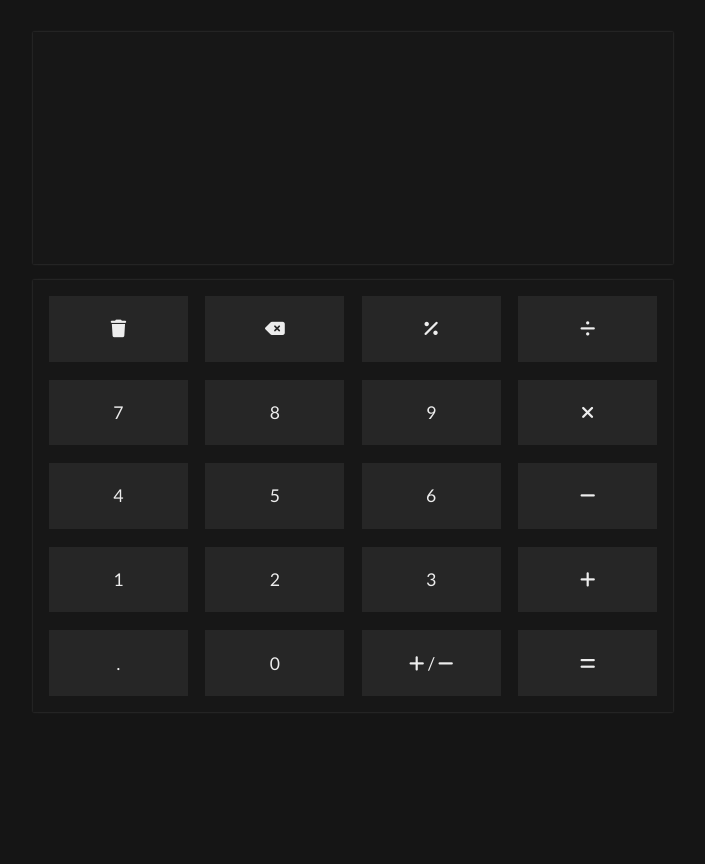
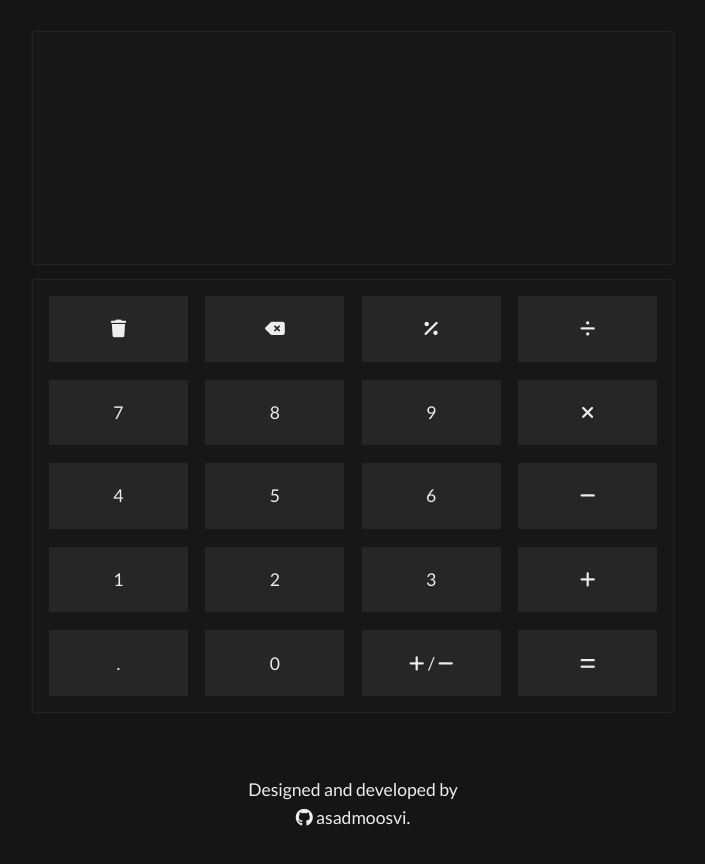
Before and after one commit to asadmoosvi/calculator, a plain HTML site: page index.html in a window 1280 px wide. Shown: the whole page, without its empty margins (287-992 px from the left). Before the commit the page ends 800 px from the top, so only its background shows below. Drawn offline with Linux system fonts and the light colour scheme.

Commit message:
Add github link

```diff
--- a/index.html
+++ b/index.html
@@ -122,5 +122,16 @@
         </div>
       </div>
     </div>
+    <div class="page__container">
+      <div class="github">
+        <div>Designed and developed by</div>
+        <a
+          target="_blank"
+          href="https://github.com/asadmoosvi"
+          class="github__link"
+          ><i class="fa fa-github"></i> asadmoosvi</a
+        >.
+      </div>
+    </div>
   </body>
 </html>
--- a/style.css
+++ b/style.css
@@ -72,6 +72,18 @@
 .calculator__button:active {
   transform: scale(0.94);
 }
+.github {
+  text-align: center;
+  line-height: 1.6;
+}
+.github__link {
+  color: inherit;
+  text-decoration: none;
+}
+.github__link:hover,
+.github__link:focus {
+  text-decoration: underline;
+}
 
 @media screen and (max-width: 768px) {
   .page__container {
```
